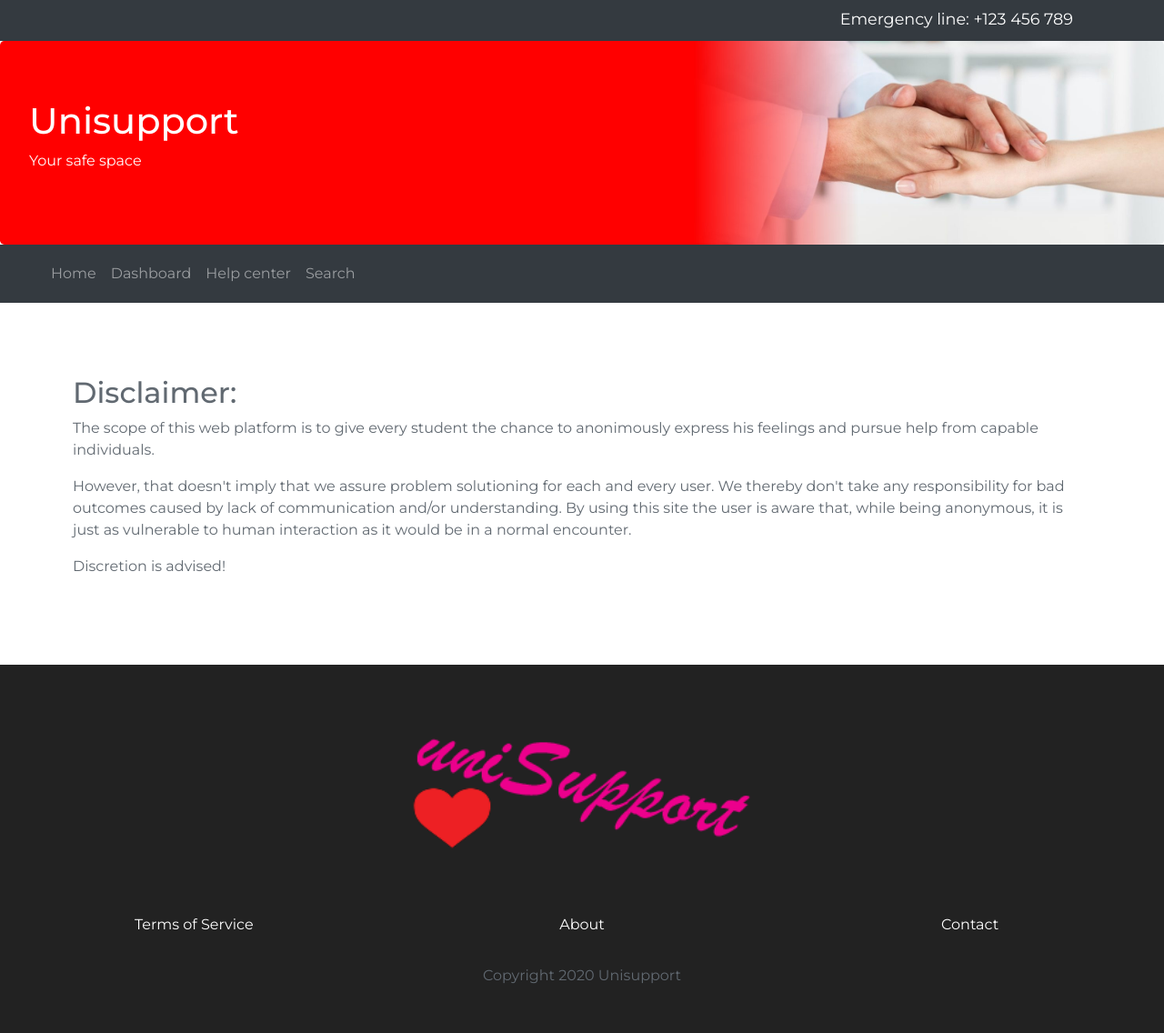
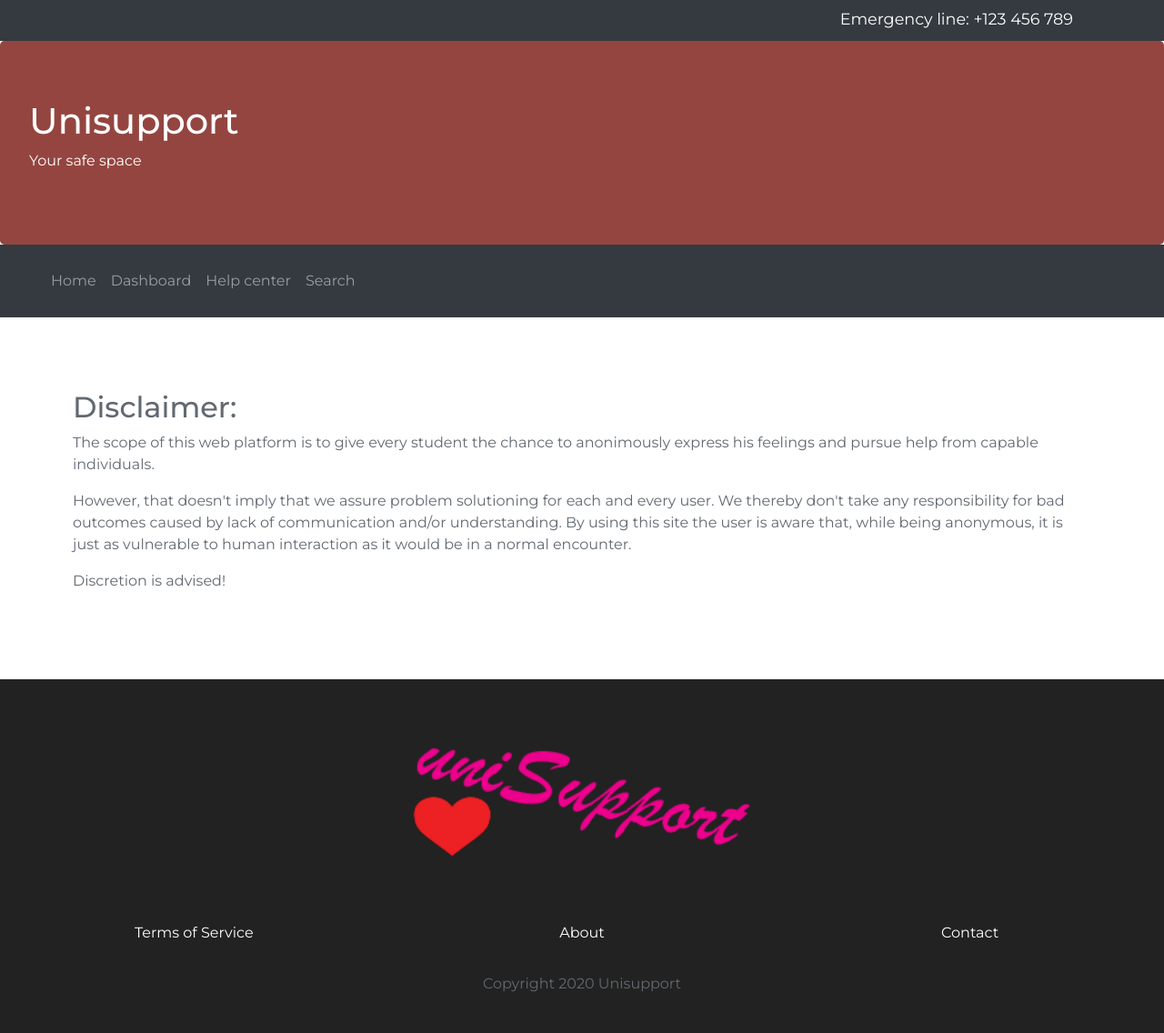
Before and after one commit to rainestormee/unisupportonline, a Django app: page /about/ in a window 1280 px wide. Shown: the whole page at 91% size. Before the commit the page ends 1081 px from the top, so only its background shows below. Run offline with Django 3.2, Linux system fonts and the light colour scheme; some libraries are stand-ins or nearby versions.

Commit message:
Update: template.css

```diff
--- a/uniSupportOnline/uniSupportOnline/static/styles/template.css
+++ b/uniSupportOnline/uniSupportOnline/static/styles/template.css
@@ -1,5 +1,4 @@
 /*-- Body Reset --*/
-
 body {
   overflow-x: hidden;
   font-family: 'Montserrat', sans-serif;
@@ -22,19 +21,18 @@ body {
 }
 
 
-#header {
-  background-image: url('/static/images/help2.jpg');
+#header{
   background-position: right;
   background-size: contain;
-  background-color: red;
+  background-color: #944540;
   color: white;
   background-repeat: no-repeat;
   margin: 0px;
 }
 
-
 .navbar{
-  height: 4rem;
+  height: 5rem;
+  z-index: 2;
 }
 
 .main{
@@ -44,8 +42,8 @@ body {
 footer  {
   background: #222;
   height: auto;
-  padding-top: 2rem;
-  padding-bottom: 2rem;
+  padding-top: 2vw;
+  padding-bottom: 2vw;
 }
 footer a, a:hover{
   color: white;
@@ -56,8 +54,12 @@ footer a, a:hover{
 @media (max-width: 1199.98px) {
 
 }
-/* Devices under 768px (md) */
-@media (max-width: 767.98px) {
+/* Devices under 640px (md) */
+@media (max-width: 640px) {
+
+}
+/* Devices under 640px (sm) */
+@media (max-width: 360px) {
 
 }
 
```
